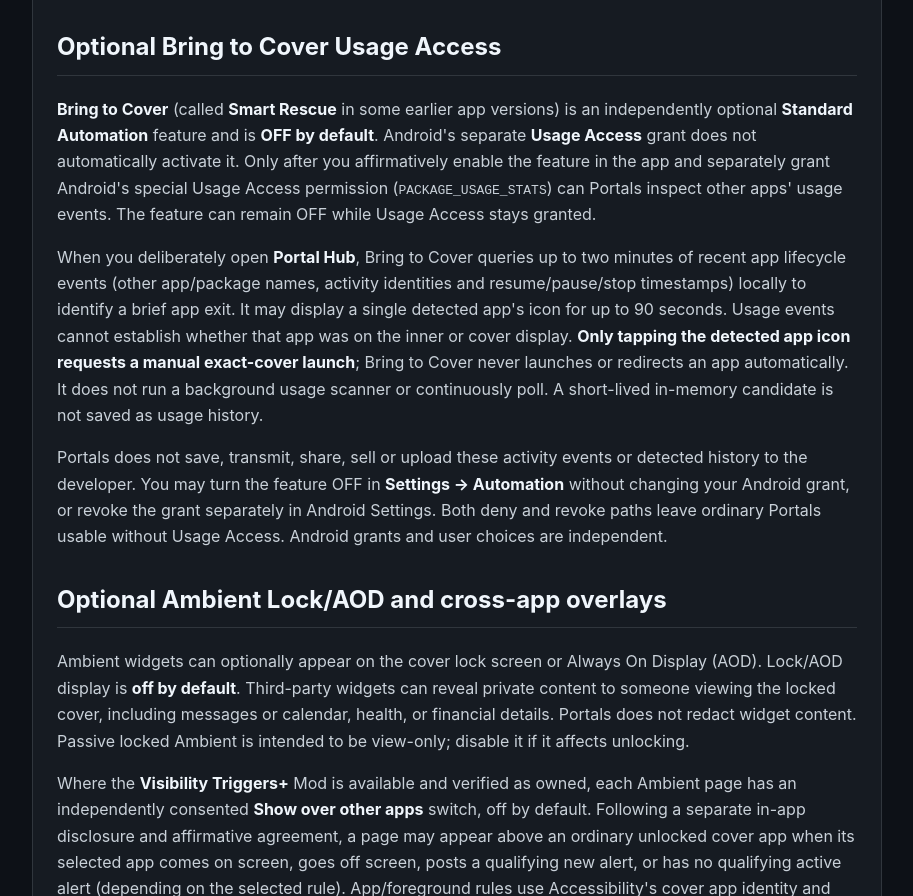
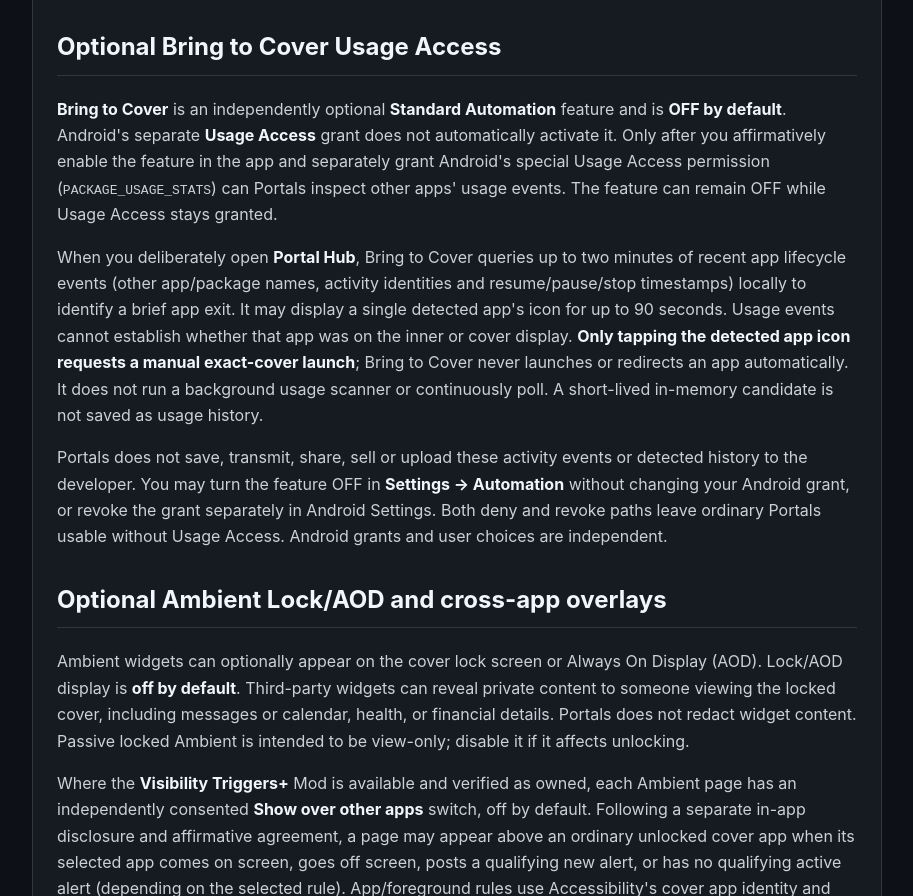
Before and after one commit to Katsuyamaki/Katsuyamaki.github.io, a plain HTML site: page droidos-portals-privacy.html in a window 1280 px wide. Shown: the part 1394-2290 px from the top of the page, without its empty margins (183-1096 px from the left). Drawn offline with Linux system fonts and the light colour scheme.

Commit message:
docs(privacy): remove unpublished development feature name

```diff
--- a/droidos-portals-privacy.html
+++ b/droidos-portals-privacy.html
@@ -22,7 +22,7 @@
   <h2>Optional screenshot previews</h2>
   <p>An individually enabled portal can use Accessibility's screenshot capability to capture its destination-app window after a launch. Previews may include messages, photos, account details or other sensitive content, and protected windows may reject capture. The most recent preview is stored privately in a <strong>no-backup</strong> local directory. Turning off that preview or deleting its portal removes the corresponding saved preview. Revoking in-app Accessibility consent stops further capture processing; existing explicitly saved previews can still be removed through their portal's settings or deletion. These images are not uploaded by Portals.</p>
   <h2>Optional Bring to Cover Usage Access</h2>
-  <p><strong>Bring to Cover</strong> (called <strong>Smart Rescue</strong> in some earlier app versions) is an independently optional <strong>Standard Automation</strong> feature and is <strong>OFF by default</strong>. Android's separate <strong>Usage Access</strong> grant does not automatically activate it. Only after you affirmatively enable the feature in the app and separately grant Android's special Usage Access permission (<code>PACKAGE_USAGE_STATS</code>) can Portals inspect other apps' usage events. The feature can remain OFF while Usage Access stays granted.</p>
+  <p><strong>Bring to Cover</strong> is an independently optional <strong>Standard Automation</strong> feature and is <strong>OFF by default</strong>. Android's separate <strong>Usage Access</strong> grant does not automatically activate it. Only after you affirmatively enable the feature in the app and separately grant Android's special Usage Access permission (<code>PACKAGE_USAGE_STATS</code>) can Portals inspect other apps' usage events. The feature can remain OFF while Usage Access stays granted.</p>
   <p>When you deliberately open <strong>Portal Hub</strong>, Bring to Cover queries up to two minutes of recent app lifecycle events (other app/package names, activity identities and resume/pause/stop timestamps) locally to identify a brief app exit. It may display a single detected app's icon for up to 90 seconds. Usage events cannot establish whether that app was on the inner or cover display. <strong>Only tapping the detected app icon requests a manual exact-cover launch</strong>; Bring to Cover never launches or redirects an app automatically. It does not run a background usage scanner or continuously poll. A short-lived in-memory candidate is not saved as usage history.</p>
   <p>Portals does not save, transmit, share, sell or upload these activity events or detected history to the developer. You may turn the feature OFF in <strong>Settings → Automation</strong> without changing your Android grant, or revoke the grant separately in Android Settings. Both deny and revoke paths leave ordinary Portals usable without Usage Access. Android grants and user choices are independent.</p>
   <h2>Optional Ambient Lock/AOD and cross-app overlays</h2>
```
